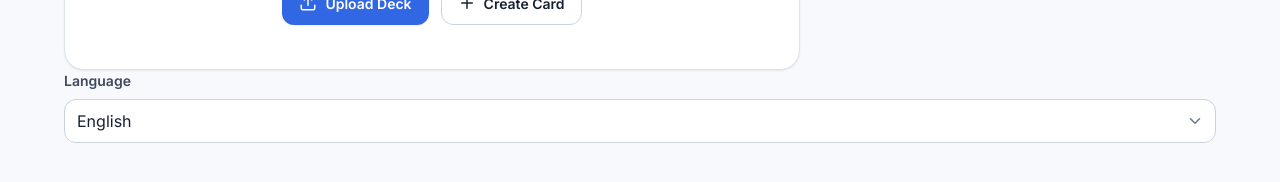
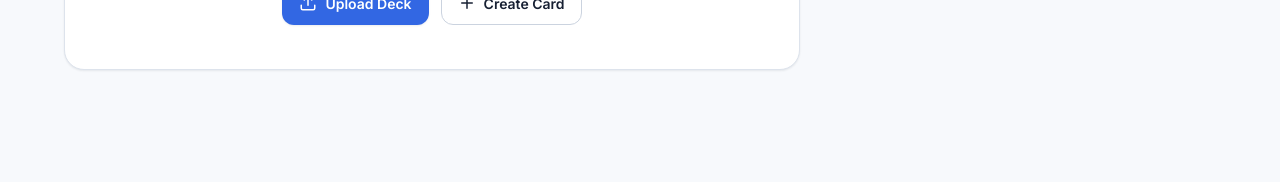
Before and after one commit to albert-schilling/flashcards, a React (Vite) app in the folder apps/web/: page / in a window 1280 px wide. Shown: the part 498-680 px from the top of the page. Built offline with nearby package versions, Linux system fonts and the light colour scheme.

Commit message:
behavioural: remove the Language select from Home (#54)
Co-Authored-By: Claude Sonnet 5.5 <noreply@anthropic.com>

```diff
--- a/apps/web/src/App.tsx
+++ b/apps/web/src/App.tsx
@@ -8,7 +8,6 @@ import { CardsPage } from "./CardsPage";
 import { FilesPanel } from "./FilesPanel";
 import { Header, type TPage } from "./Header";
 import { Home } from "./Home";
-import { Select } from "./Select";
 import { Session } from "./Session";
 import { Settings } from "./Settings";
 import { allTags, pickCards } from "./session.helper";
@@ -23,7 +22,6 @@ import {
   saveLanguage,
   type TReview,
 } from "./storage";
-import { uiText } from "./ui.text";
 
 export function App() {
   const [cards, setCards] = useState<TCard[]>([]);
@@ -38,8 +36,6 @@ export function App() {
   const [language, setLanguage] = useState<TLanguage>(browserLanguage);
   // Counts uploads, so a slower earlier upload can't overwrite a newer one's report or error.
   const uploads = useRef(0);
-  // App provides the language context, so it can't read it.
-  const text = uiText[language];
 
   useEffect(() => {
     // Ask the browser not to evict the stored Cards.
@@ -198,7 +194,6 @@ export function App() {
           />
         )}
         {page === "home" && (
-          <>
           <Home
             cardCount={cards.length}
             size={size}
@@ -211,17 +206,6 @@ export function App() {
             onStatistics={() => void openStatistics()}
             onCards={() => navigate("cards")}
           />
-            <label className="field">
-              {text.language}
-              <Select
-                value={language}
-                onChange={(event) => pickLanguage(event.target.value as TLanguage)}
-              >
-                <option value="en">English</option>
-                <option value="de">Deutsch</option>
-              </Select>
-            </label>
-          </>
         )}
       </main>
     </LanguageContext.Provider>
```
Also changed, not shown: apps/web/screenshot.script.ts (+6 -1 lines). Lines whose indentation alone changed are shown as unchanged.
